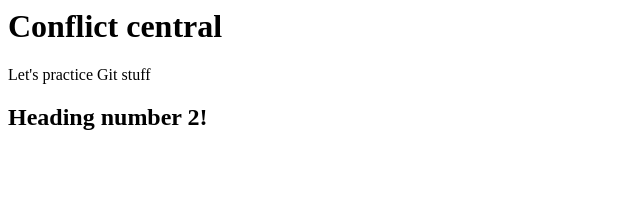
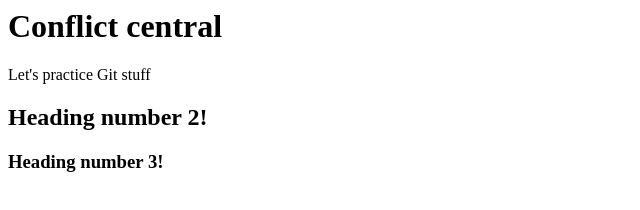
Before and after one commit to perpetual-education/conflict-central, a plain HTML site: page index.html in a window 1280 px wide. Shown: the whole page, without its empty margins (0-640 px from the left). Drawn offline with Linux system fonts and the light colour scheme.

Commit message:
Added heading level 3

```diff
--- a/index.html
+++ b/index.html
@@ -4,4 +4,6 @@
 Let's practice Git stuff
 
 
-<h2> Heading number 2!</h2>
+<h2>Heading number 2!</h2>
+
+<h3>Heading number 3!</h3>
```
